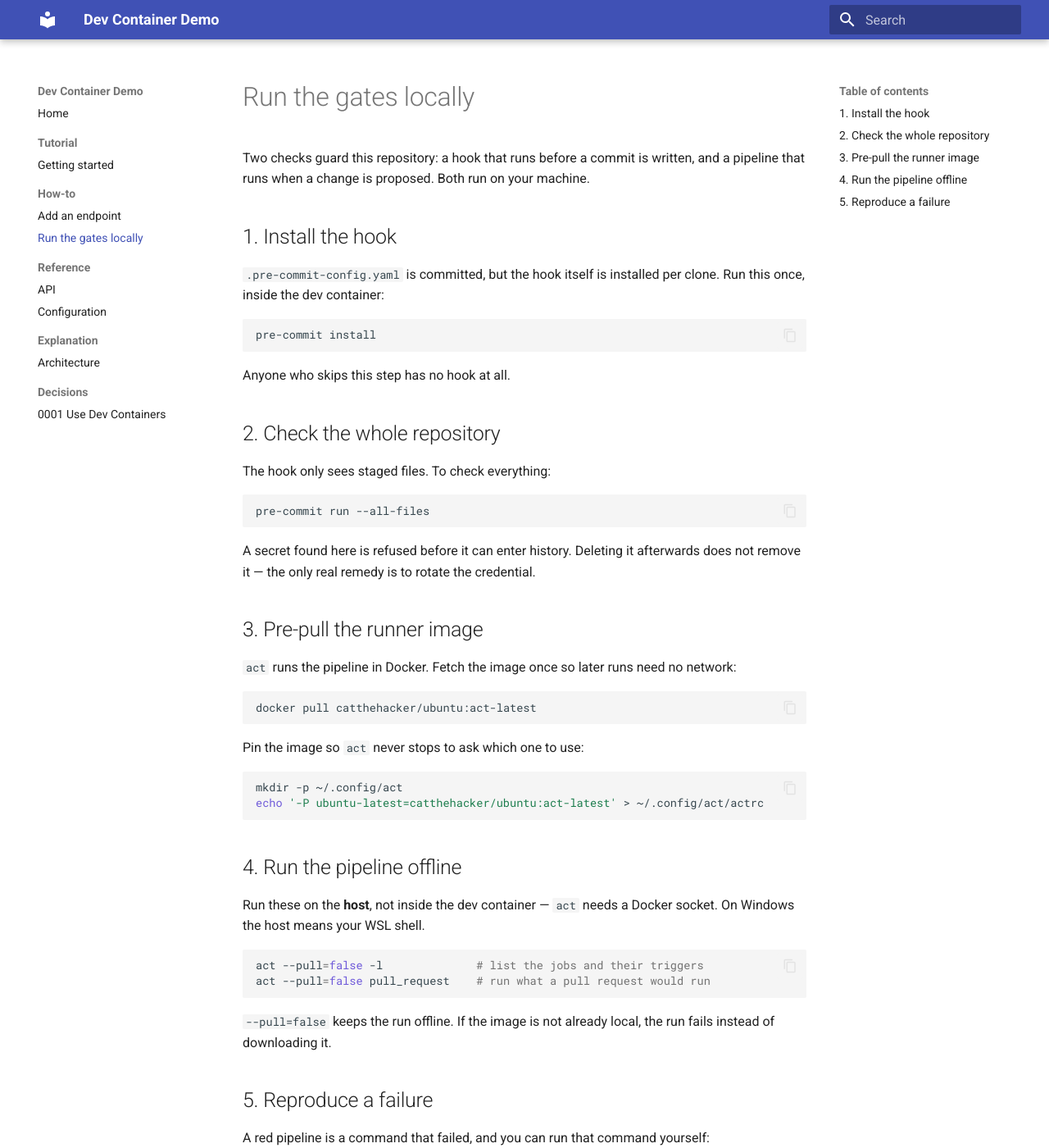
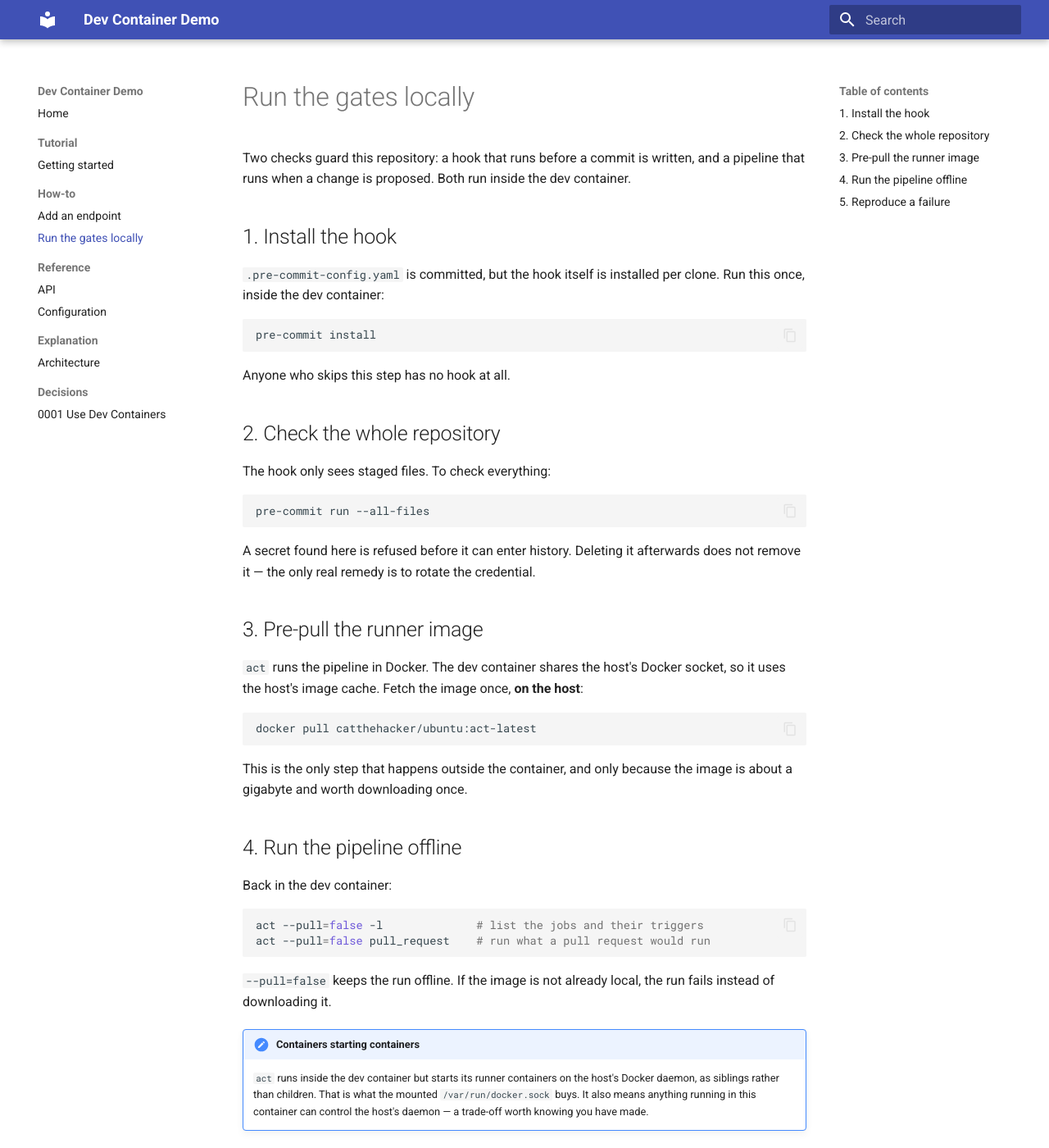
Before and after one commit to duleekag-work/t2t-reproducible-workspace-foundation, an MkDocs documentation site: the page built from docs/how-to/run-the-gates.md, in a window 1280 px wide and 1400 px high. Shown: the whole window at 82% size. Built offline with MkDocs 1.6.1 and Material for MkDocs 9.7.7, drawn with Linux system fonts in a browser that asks for light colours.

Commit message:
Move act command inside the dev container

````diff
--- a/docs/how-to/run-the-gates.md
+++ b/docs/how-to/run-the-gates.md
@@ -1,7 +1,7 @@
 # Run the gates locally
 
 Two checks guard this repository: a hook that runs before a commit is written, and a
-pipeline that runs when a change is proposed. Both run on your machine.
+pipeline that runs when a change is proposed. Both run inside the dev container.
 
 ## 1. Install the hook
 
@@ -27,23 +27,19 @@ not remove it — the only real remedy is to rotate the credential.
 
 ## 3. Pre-pull the runner image
 
-`act` runs the pipeline in Docker. Fetch the image once so later runs need no network:
+`act` runs the pipeline in Docker. The dev container shares the host's Docker socket, so
+it uses the host's image cache. Fetch the image once, **on the host**:
 
 ```bash
 docker pull catthehacker/ubuntu:act-latest
 ```
 
-Pin the image so `act` never stops to ask which one to use:
-
-```bash
-mkdir -p ~/.config/act
-echo '-P ubuntu-latest=catthehacker/ubuntu:act-latest' > ~/.config/act/actrc
-```
+This is the only step that happens outside the container, and only because the image is
+about a gigabyte and worth downloading once.
 
 ## 4. Run the pipeline offline
 
-Run these on the **host**, not inside the dev container — `act` needs a Docker socket.
-On Windows the host means your WSL shell.
+Back in the dev container:
 
 ```bash
 act --pull=false -l              # list the jobs and their triggers
@@ -52,6 +48,12 @@ act --pull=false pull_request    # run what a pull request would run
 
 `--pull=false` keeps the run offline. If the image is not already local, the run fails
 instead of downloading it.
+
+!!! note "Containers starting containers"
+    `act` runs inside the dev container but starts its runner containers on the host's
+    Docker daemon, as siblings rather than children. That is what the mounted
+    `/var/run/docker.sock` buys. It also means anything running in this container can
+    control the host's daemon — a trade-off worth knowing you have made.
 
 ## 5. Reproduce a failure
 
````
Also changed, not shown: CONTRIBUTING.md (+6 -6 lines), README.md (+4 -4 lines), 3 other files.
